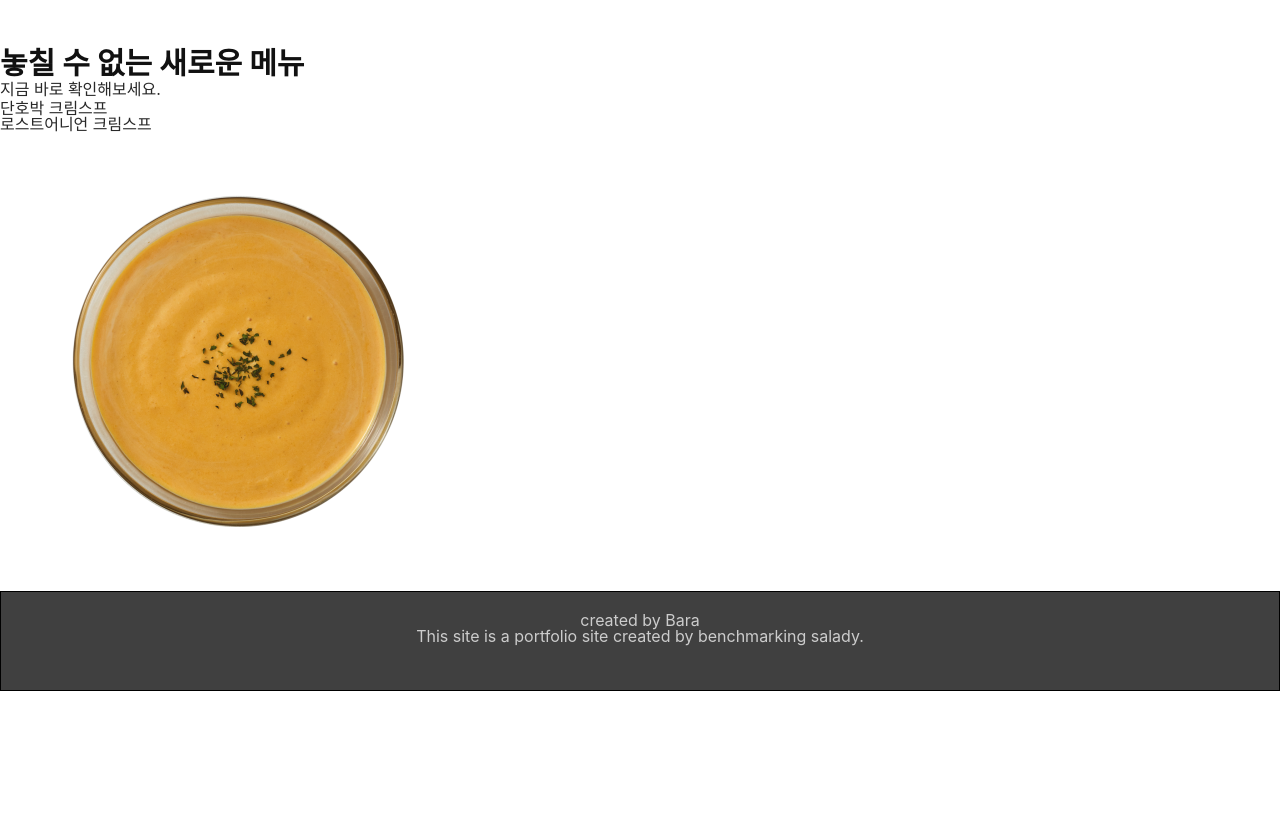
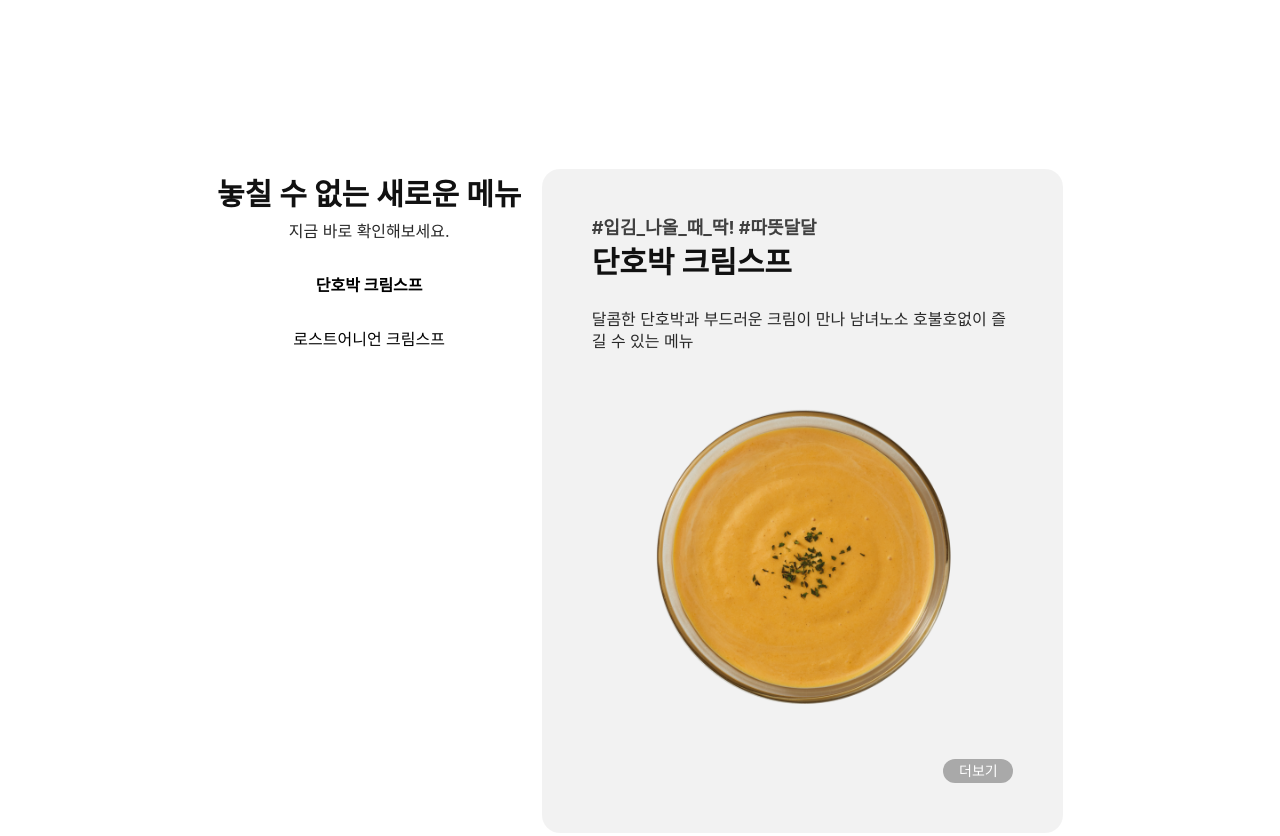
Before and after one commit to Ba-latte/PF-Salad, a plain HTML site: page index.html in a window 1280 px wide. Shown: the part 1980-2816 px from the top of the page. Before the commit the page ends 2671 px from the top, so only its background shows below. Drawn offline with nearby package versions, Linux system fonts and the light colour scheme; a web font is replaced by a local one.

Commit message:
add : 신메뉴 콘텐츠 스타일 추가
1.탭 ui로 제작함
-왼쪽 메뉴 클릭시 오른쪽에 해당 제품 간략 설명 나옴

```diff
--- a/index.html
+++ b/index.html
@@ -171,13 +171,21 @@
         <div class="leftBox">
           <h3 class="title">놓칠 수 없는 새로운 메뉴</h3>
           <p class="desc">지금 바로 확인해보세요.</p>
-          <ul>
-            <li>단호박 크림스프</li>
-            <li>로스트어니언 크림스프</li>
-          </ul>
+          <div class="newMenu__tablist" role="tablist" aria-labelledby="newMenu__tablist">
+            <button id="newMenu__tab1" role="tab" aria-selected="true" aria-controls="newMenu__tabPanel1" type="button">단호박 크림스프</button>
+            <button id="newMenu__tab1" role="tab" aria-selected="false" aria-controls="newMenu__tabPanel1" type="button">로스트어니언 크림스프</button>
+          </div>
         </div>
-        <div class="rightBox">
-          <img src="./assets/main/sweet_pumpkin_cream_soup.png" alt="단호박 크림스프 사진">
+        <div class="rightBox tabPanelArea">
+          <div id="newMenu__tabPanel1" role="tabpanel" aria-labelledby="newMenu__tab1" class="active">
+            <p class="subTitle">#입김_나올_때_딱! #따뜻달달</p>
+            <h4 class="title">단호박 크림스프</h4>
+            <p class="desc">
+              달콤한 단호박과 부드러운 크림이 만나 남녀노소 호불호없이 즐길 수 있는 메뉴
+            </p>
+            <img src="./assets/main/sweet_pumpkin_cream_soup.png" alt="단호박 크림스프 사진">
+            <a class="more" href="" title="상세 페이지로 이동">더보기</a>
+          </div>
         </div>
       </section>
       <!-- //신메뉴 소개 -->
--- a/scss/base/_common.scss
+++ b/scss/base/_common.scss
@@ -60,6 +60,7 @@ strong{
   font-weight: bold;
   font-size: var.$tit03;
   color: var.$color_gray100;
+  line-height: 1.7;
 }
 
 // 부제 기본 스타일
@@ -74,3 +75,15 @@ strong{
   color: var.$color_gray90;
   line-height: 1.4;
 }
+
+// 더보기 버튼 스타일
+.more{
+  width: 70px;
+  padding: 5px;
+  background-color: rgba(0, 0, 0, 0.3);
+  border-radius: 18px;
+  text-align: center;
+  font-size: 14px;
+  color: var.$color_white;
+  cursor: pointer;
+}
--- a/scss/pages/_main.scss
+++ b/scss/pages/_main.scss
@@ -43,11 +43,6 @@
         display: flex;
         flex-direction: column;
         justify-content: center;
-
-        .title{
-          @extend .title;
-          line-height: 1.7;
-        }
       }
 
       &.reverse{
@@ -67,5 +62,74 @@
     }
   }
 
-  // 신메뉴 소개
 }
+// 신메뉴 소개
+.newMenu{
+  display: grid;
+  grid-template-columns: repeat(12, 1fr);
+  grid-column-gap: 20px;
+  margin: 100px 0;
+
+  .leftBox{
+    grid-column: 3/6;
+    // background-color: rgb(235, 119, 119);
+    text-align: center;
+
+    .newMenu__tablist{
+      display: flex;
+      flex-direction: column;
+      gap: 10px;
+      margin: 20px;
+
+      > button{
+        padding: 10px;
+        cursor: pointer;
+        background-color: transparent;
+        font-size: 16px;
+
+        &[aria-selected="true"]{
+          font-weight: bold;
+        }
+      }
+    }
+  }
+  .rightBox{
+    position: relative;
+    height: fit-content;
+    grid-column: 6/11;
+    background-color: rgba(0, 0, 0, 0.05);
+    border-radius: 18px;
+
+    > div[role="tabpanel"]{
+      // position: absolute;
+      top: 0;
+      left: 0;
+      right: 0;
+      bottom: 0;
+      padding: 50px;
+      .desc{
+        margin: 20px 0 0;
+      }
+      img{
+        display: block;
+        width: 100%;
+        object-fit: cover;
+        margin: 0 auto;
+      }
+      .more{
+        float: right;
+      }
+      // 더보기 버튼 오른쪽 정렬(float)해제
+      &::after{
+        content: '';
+        display: block;
+        clear: both;
+      }
+
+      // 활성화시
+      &.active{
+
+      }
+    }
+  }
+}
```
Also changed, not shown: css/style.css, 1 other file.
